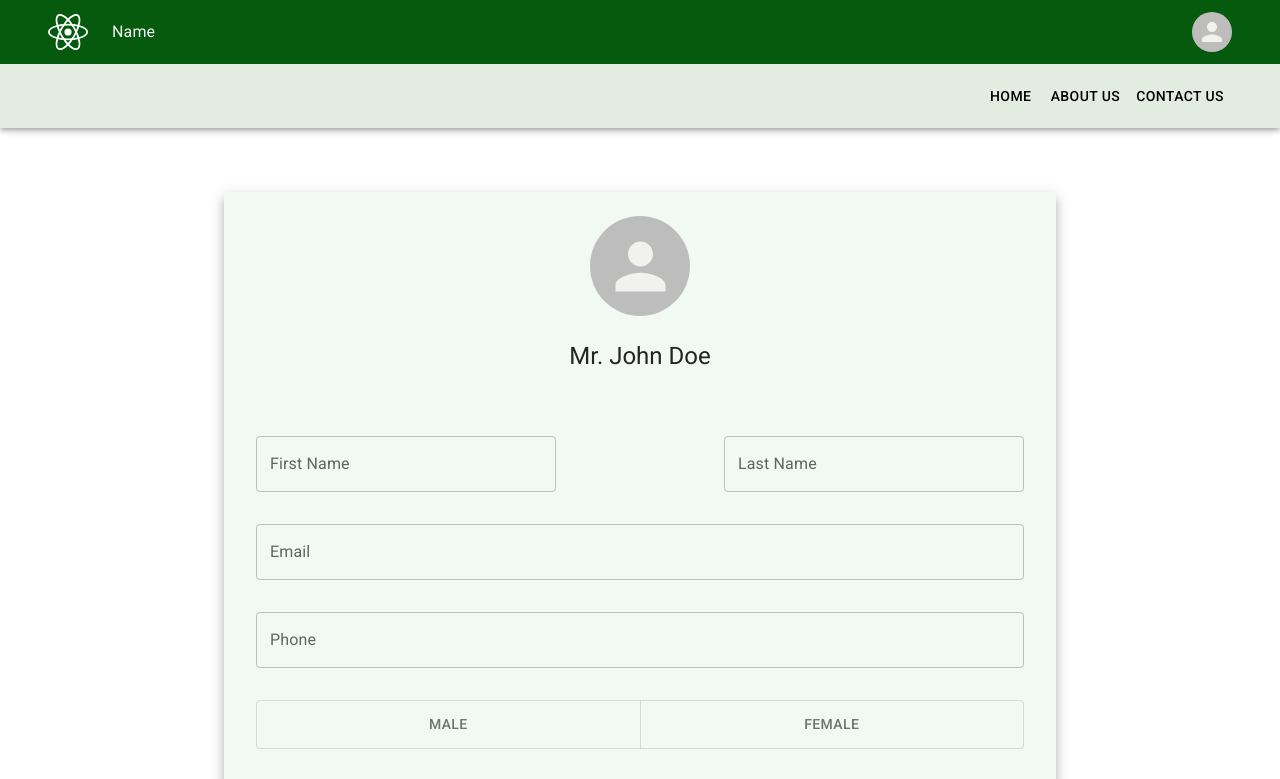
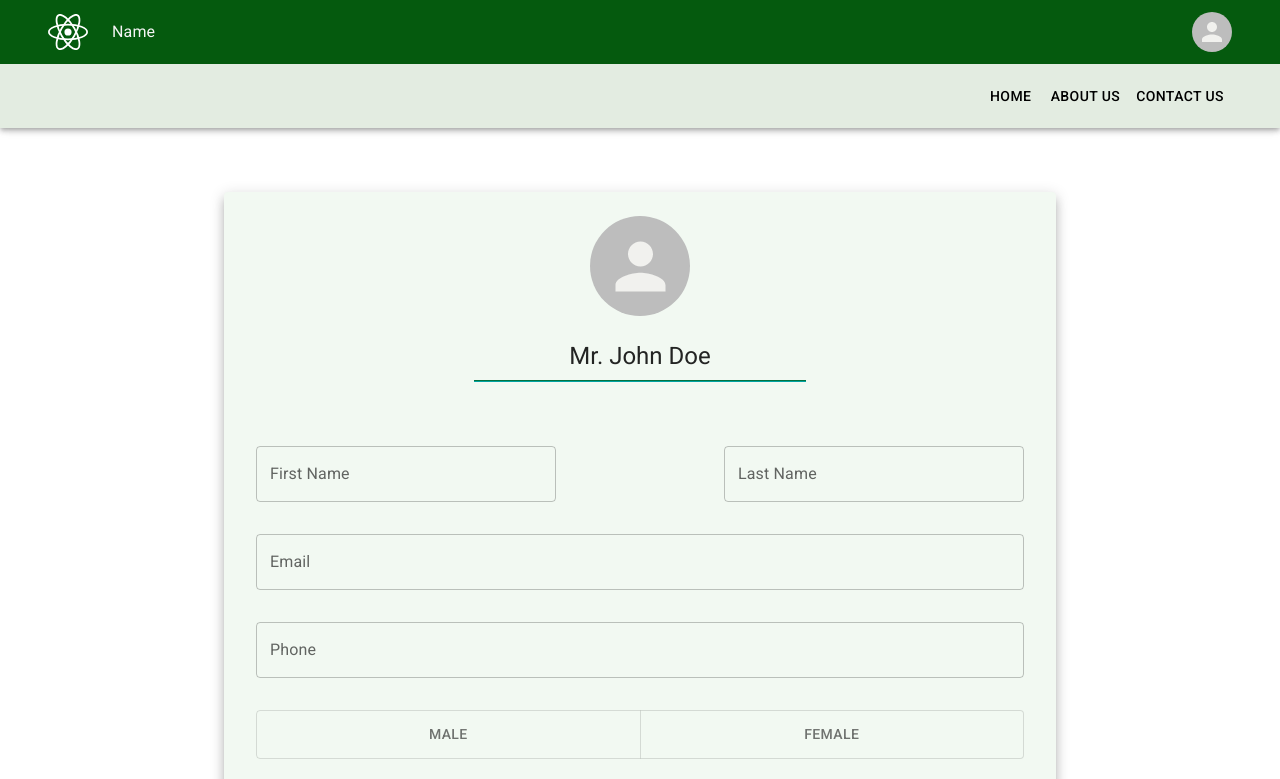
Before and after one commit to LassazVegaz/RPMT, a React (Create React App) app in the folder frontend/: page / in a window 1280 px wide. Shown: the top 779 px of the page. Built offline with nearby package versions, Linux system fonts and the light colour scheme.

Commit message:
sign up page: name underline

```diff
--- a/frontend/src/pages/SignupPage/SignupPage.jsx
+++ b/frontend/src/pages/SignupPage/SignupPage.jsx
@@ -10,7 +10,20 @@ import {
 	ToggleButton,
 	ToggleButtonGroup,
 	Typography,
+	styled,
 } from "@mui/material";
+
+const UnderlinedText = styled(Typography)(({ theme }) => ({
+	"&:after": {
+		content: '""',
+		display: "block",
+		width: "40%",
+		margin: "auto",
+		marginTop: theme.spacing(1),
+		height: 2,
+		background: "linear-gradient(180deg, #055a0e, #00bcd4)",
+	},
+}));
 
 export const SignupPage = () => {
 	return (
@@ -38,9 +51,9 @@ export const SignupPage = () => {
 					}}
 				/>
 
-				<Typography variant="h5" mb={8} textAlign="center">
+				<UnderlinedText variant="h5" mb={8} textAlign="center">
 					Mr. John Doe
-				</Typography>
+				</UnderlinedText>
 
 				<Box
 					sx={{
```
